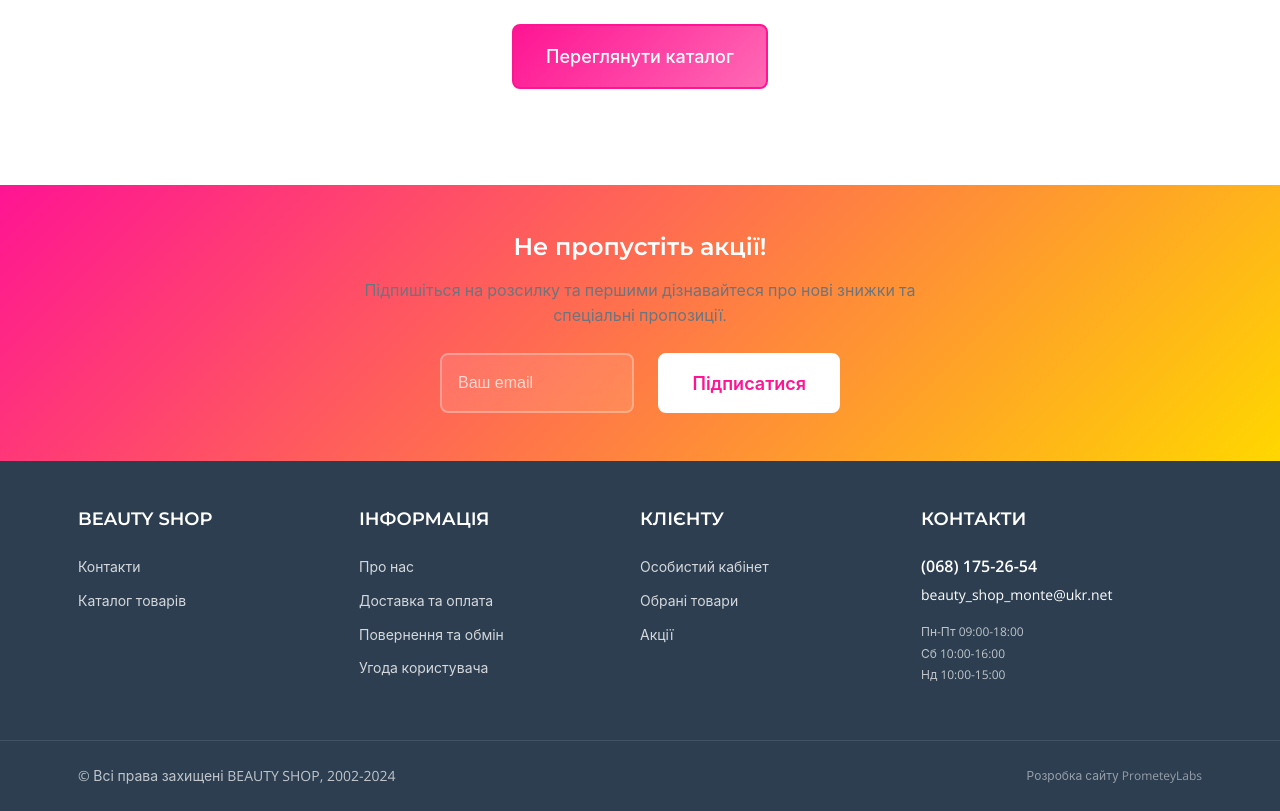
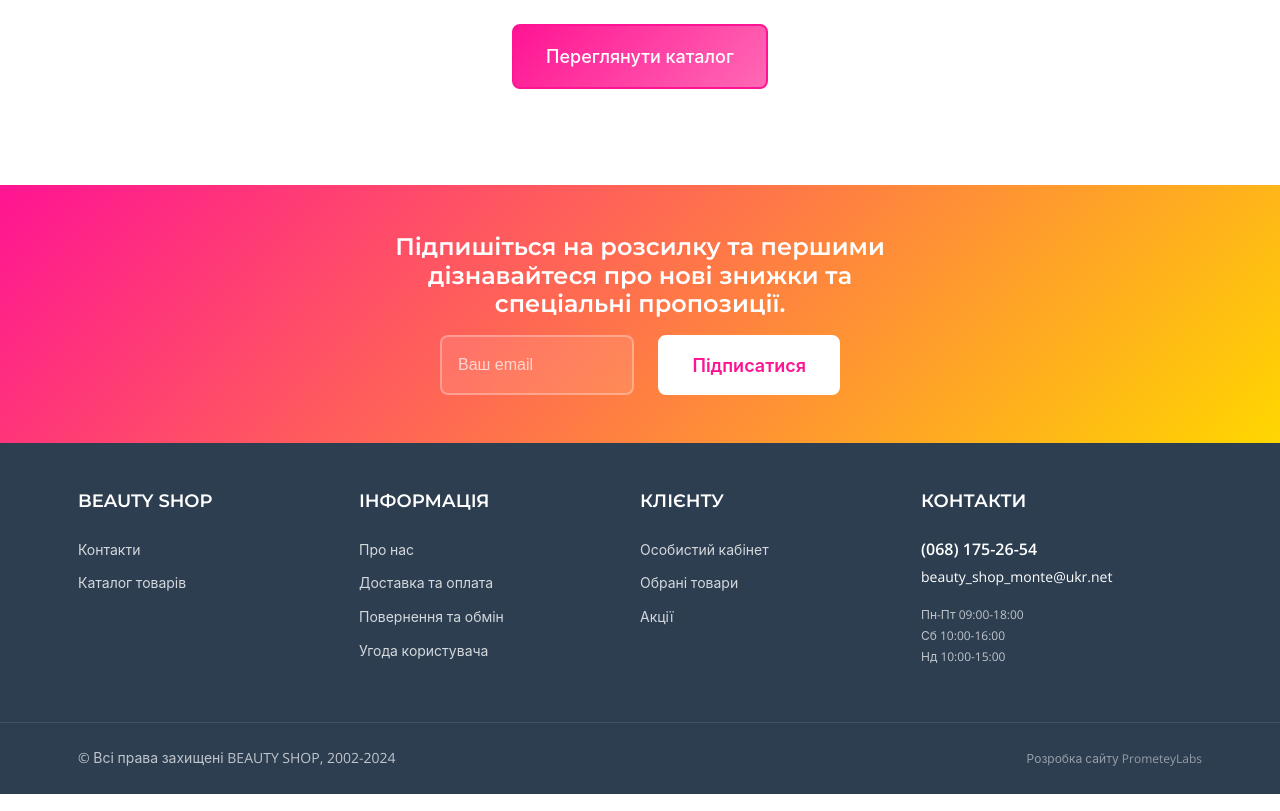
Before and after one commit to Sophie-sd/redrabbit, a Django app: page /products/sale/ in a window 1280 px wide. Shown: the part 577-1388 px from the top of the page. Run offline with Django 5.2, Linux system fonts and the light colour scheme; data comes from the database, SQL or seed files in the repository; data that the repository does not hold is empty; parts of the project's set-up code (start-up, migrations or seed data) failed here and were passed over; some libraries are stand-ins or nearby versions.

Commit message:
📧 ОНОВЛЕНО БЛОК ПІДПИСКИ НА АКЦІЇ
✨ Що змінено:
- Прибрано заголовок 'Не пропустіть акції!'
- Підзаголовок став головним текстом з класом newsletter-title
- Той же стиль, розмір та колір що був у заголовка

📝 HTML зміни (templates/products/sale.html):
- Видалено: <h3>Не пропустіть акції!</h3>
- Видалено: <p class='newsletter-text'>...</p>
- Залишено: <h3 class='newsletter-title'>Підпишіться на розсилку...</h3>

🎯 Результат:
- Чистіший дизайн без зайвого заголовка
- Прямий заклик до дії про підписку
- Той же візуальний стиль (newsletter-title)
- Компактніша структура блоку

✅ Використовує існуючий CSS стиль newsletter-title!

```diff
--- a/templates/products/sale.html
+++ b/templates/products/sale.html
@@ -199,10 +199,7 @@
     <div class="container">
         <div class="row justify-content-center">
             <div class="col-lg-6 text-center">
-                <h3 class="newsletter-title">Не пропустіть акції!</h3>
-                <p class="newsletter-text">
-                    Підпишіться на розсилку та першими дізнавайтеся про нові знижки та спеціальні пропозиції.
-                </p>
+                <h3 class="newsletter-title">Підпишіться на розсилку та першими дізнавайтеся про нові знижки та спеціальні пропозиції.</h3>
                 <form class="newsletter-form" action="#" method="post">
                     {% csrf_token %}
                     <div class="input-group">
```
